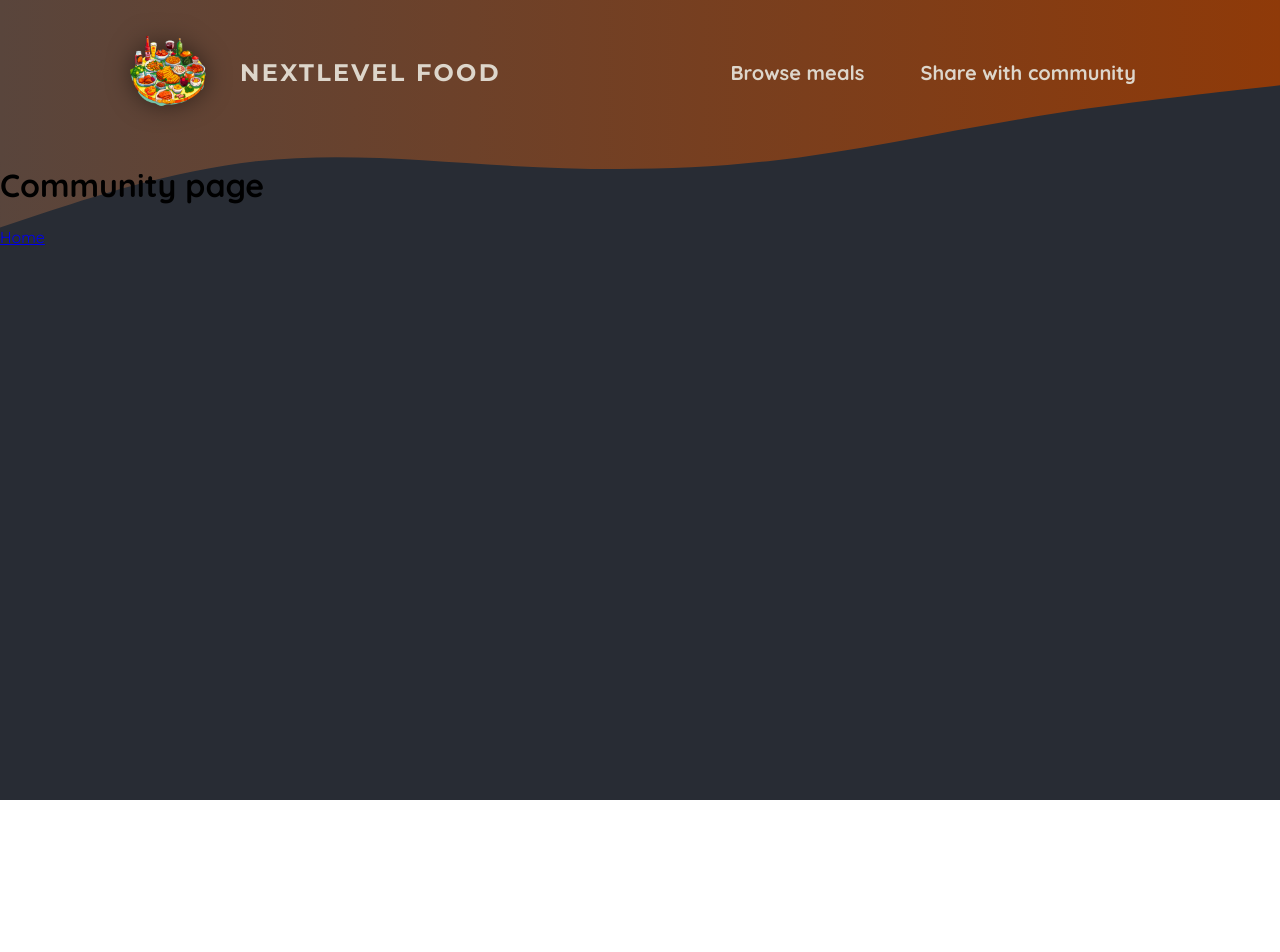
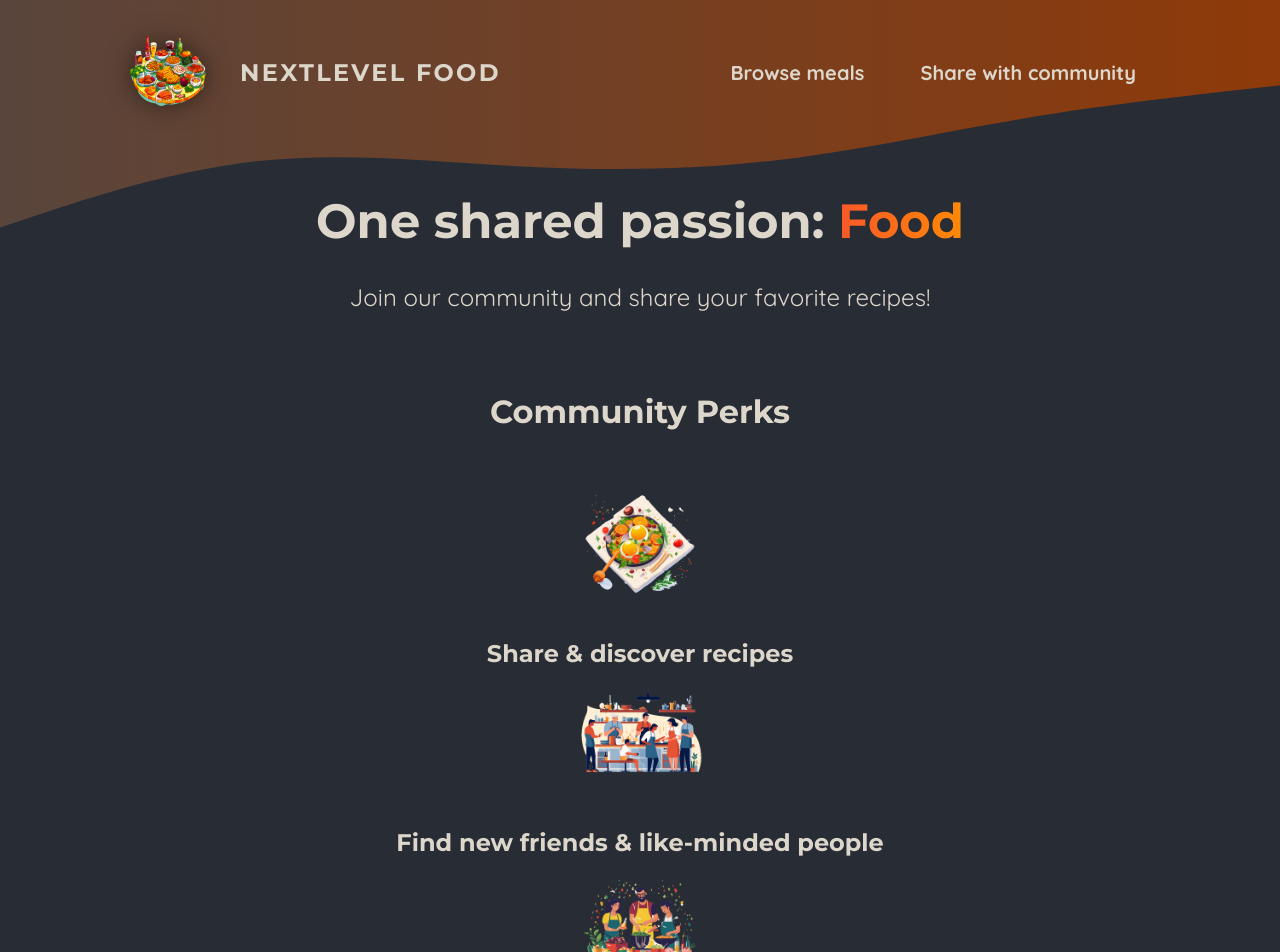
Before and after one commit to Abdu-alyousef/NextJsEssential, a Next.js app: page /community in a window 1280 px wide. Shown: the top 952 px of the page. Before the commit the page ends 800 px from the top, so only its background shows below. Built offline with nearby package versions, Linux system fonts and the light colour scheme.

Commit message:
Added the content to community page

```diff
--- a/app/community/page.js
+++ b/app/community/page.js
@@ -1,9 +1,40 @@
-import Link from "next/link"
-export default function CommunityPage () {
-    return (
-        <>
-        <h1>Community page</h1>
-        <p><Link href="/">Home</Link></p>
-        </>
-    )
+import Image from 'next/image';
+
+import mealIcon from '@/assets/icons/meal.png';
+import communityIcon from '@/assets/icons/community.png';
+import eventsIcon from '@/assets/icons/events.png';
+import classes from './page.module.css';
+
+export default function CommunityPage() {
+  return (
+    <>
+      <header className={classes.header}>
+        <h1>
+          One shared passion: <span className={classes.highlight}>Food</span>
+        </h1>
+        <p>Join our community and share your favorite recipes!</p>
+      </header>
+      <main className={classes.main}>
+        <h2>Community Perks</h2>
+
+        <ul className={classes.perks}>
+          <li>
+            <Image src={mealIcon} alt="A delicious meal" />
+            <p>Share & discover recipes</p>
+          </li>
+          <li>
+            <Image src={communityIcon} alt="A crowd of people, cooking" />
+            <p>Find new friends & like-minded people</p>
+          </li>
+          <li>
+            <Image
+              src={eventsIcon}
+              alt="A crowd of people at a cooking event"
+            />
+            <p>Participate in exclusive events</p>
+          </li>
+        </ul>
+      </main>
+    </>
+  );
 }
--- /dev/null
+++ b/app/community/page.module.css
@@ -0,0 +1,61 @@
+.header {
+    gap: 3rem;
+    margin: 3rem auto 5rem auto;
+    width: 90%;
+    max-width: 75rem;
+    color: #ddd6cb;
+    font-size: 1.5rem;
+    text-align: center;
+  }
+
+  .header h1 {
+    font-family: 'Montserrat', sans-serif;
+  }
+
+  .highlight {
+    background: linear-gradient(90deg, #f9572a, #ff8a05);
+    background-clip: text;
+    -webkit-background-clip: text;
+    -webkit-text-fill-color: transparent;
+  }
+
+  .main {
+    width: 90%;
+    max-width: 40rem;
+    margin: 0 auto;
+    text-align: center;
+  }
+
+  .main h2 {
+    font-family: 'Montserrat', sans-serif;
+    font-size: 2rem;
+    margin-bottom: 3rem;
+    color: #ddd6cb;
+  }
+
+  .perks {
+    list-style: none;
+    margin: 3rem 0;
+    padding: 0;
+  }
+
+  .perks li {
+    display: flex;
+    flex-direction: column;
+    align-items: center;
+    gap: 2rem;
+  }
+
+  .perks img {
+    width: 8rem;
+    height: 8rem;
+    object-fit: contain;
+  }
+
+  .perks p {
+    font-family: 'Montserrat', sans-serif;
+    font-size: 1.5rem;
+    font-weight: bold;
+    margin: 0;
+    color: #ddd6cb;
+  }
```
